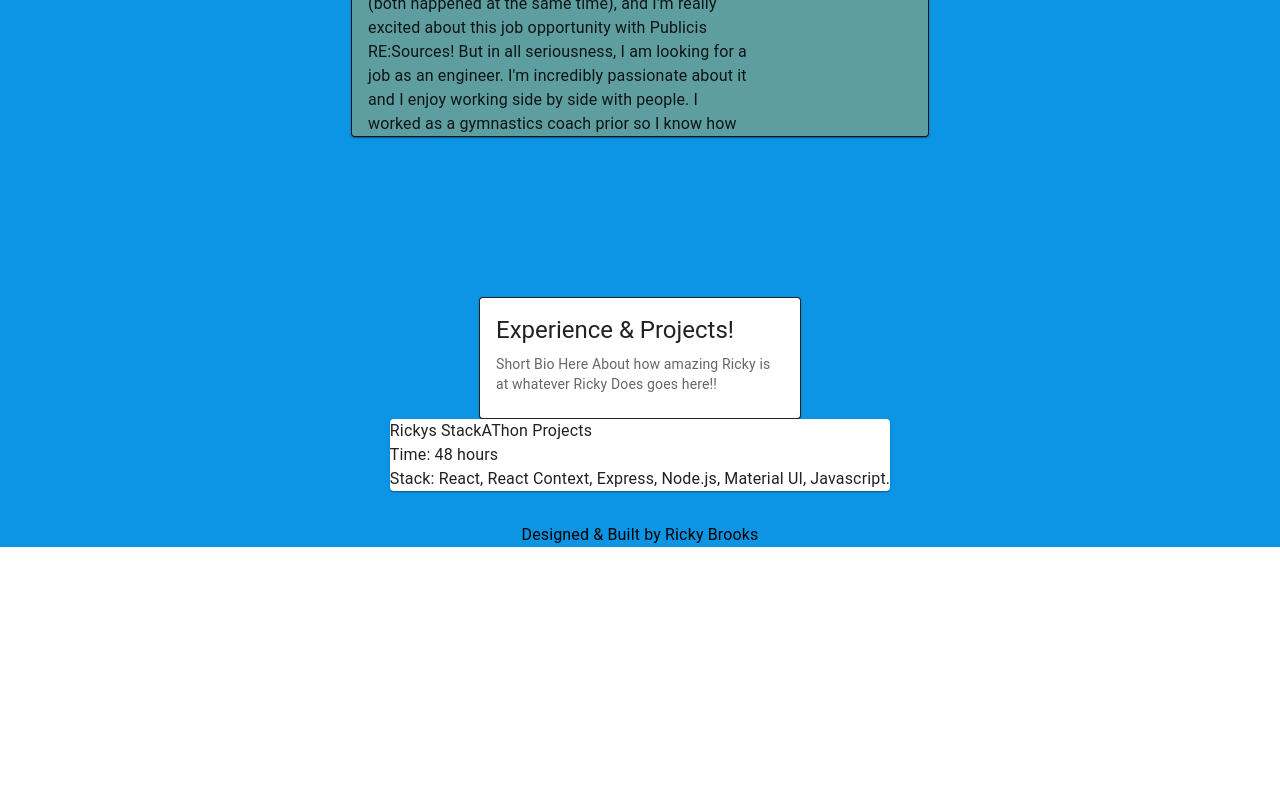
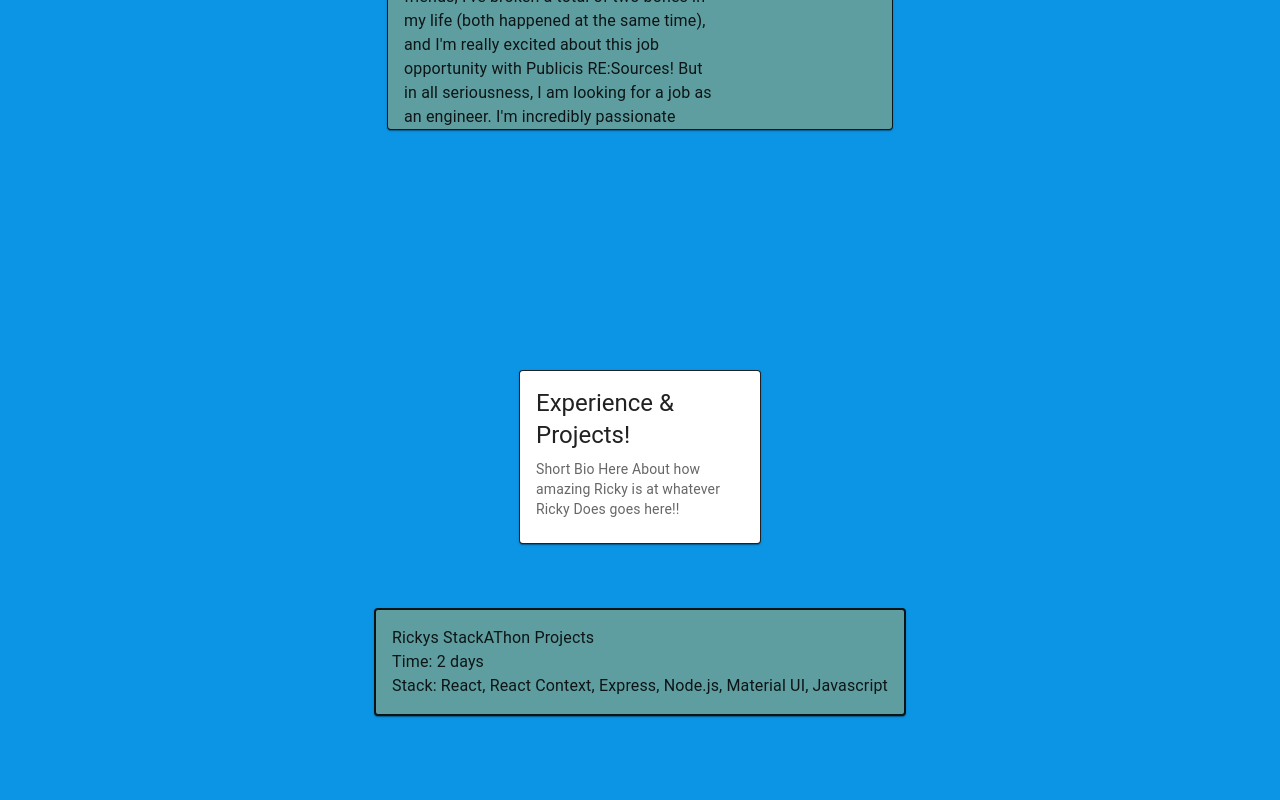
Before and after one commit to RickyaBrooks92/Ricky-Portfolio, a React (Create React App) app: page / in a window 1280 px wide. Shown: the part 960-1760 px from the top of the page. Before the commit the page ends 1507 px from the top, so only its background shows below. Built offline with nearby package versions, Linux system fonts and the light colour scheme.

Commit message:
working on experience page and added a project

```diff
--- a/src/components/AboutMe.js
+++ b/src/components/AboutMe.js
@@ -11,7 +11,7 @@ const AboutMe = () => {
         display: 'flex',
         flexWrap: 'wrap',
         justifyContent: 'center',
-        pt: 20,
+        margin: '5rem',
       }}
     >
       <Card
--- a/src/components/Experience.js
+++ b/src/components/Experience.js
@@ -6,17 +6,19 @@ import CardContent from '@mui/material/CardContent';
 
 import Button from '@mui/material/Button';
 import { Typography } from '@mui/material';
+import WeatherProject from './WeatherProject';
 
 const Experience = () => {
   return (
     <Box
       sx={{
         display: 'flex',
-
-        pt: 20,
+        margin: '10rem',
         flexDirection: 'column',
         justifyContent: 'center',
         alignItems: 'center',
+        flexWrap: 'wrap',
+        wordWrap: 'break-word',
       }}
     >
       <Card
@@ -38,14 +40,7 @@ const Experience = () => {
           </Typography>
         </CardContent>
       </Card>
-      <Card>
-        <Typography component='div'>
-          Rickys StackAThon Projects <br />
-          Time: 48 hours <br />
-          Stack: React, React Context, Express, Node.js, Material UI,
-          Javascript.
-        </Typography>
-      </Card>
+      <WeatherProject />
     </Box>
   );
 };
--- a/src/components/Intro.js
+++ b/src/components/Intro.js
@@ -9,10 +9,10 @@ import { Typography } from '@mui/material';
 
 const Intro = () => {
   return (
-    <Box sx={{ display: 'flex', justifyContent: 'center', pt: 20 }}>
+    <Box sx={{ display: 'flex', justifyContent: 'center', margin: '10rem' }}>
       <Card
         sx={{
-          width: '25%',
+          width: '45%',
           display: 'flex',
           justifyContent: 'center',
           border: 1,
--- /dev/null
+++ b/src/components/WeatherProject.js
@@ -0,0 +1,37 @@
+import React from 'react';
+import Card from '@mui/material/Card';
+import Button from '@mui/material/Button';
+import { Typography } from '@mui/material';
+
+const WeatherProject = () => {
+  return (
+    <Card
+      sx={{
+        margin: '4rem',
+        display: 'flex',
+        border: 2,
+        wordWrap: 'break-word',
+        backgroundColor: '#5f9ea0',
+      }}
+    >
+      <Typography
+        component='div'
+        sx={{
+          display: 'flex',
+          flexDirection: 'column',
+          flexWrap: 'wrap',
+          wordWrap: 'break-word',
+          p: 2,
+        }}
+      >
+        <Typography component='p'>Rickys StackAThon Projects </Typography>
+        <Typography component='p'>Time: 2 days</Typography>
+        <Typography component='p'>
+          Stack: React, React Context, Express, Node.js, Material UI, Javascript
+        </Typography>
+      </Typography>
+    </Card>
+  );
+};
+
+export default WeatherProject;
```
Also changed, not shown: 1 other file (tests, documents, lock files or other folders).
